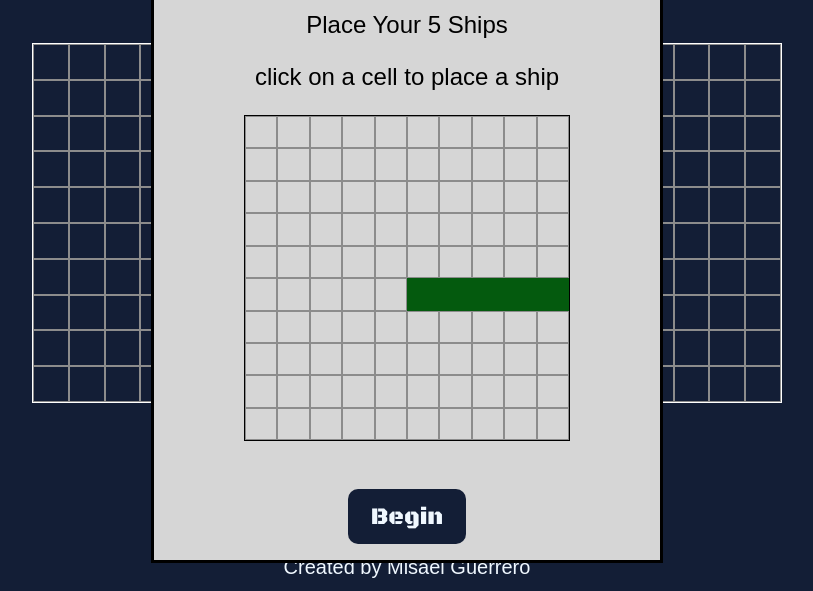
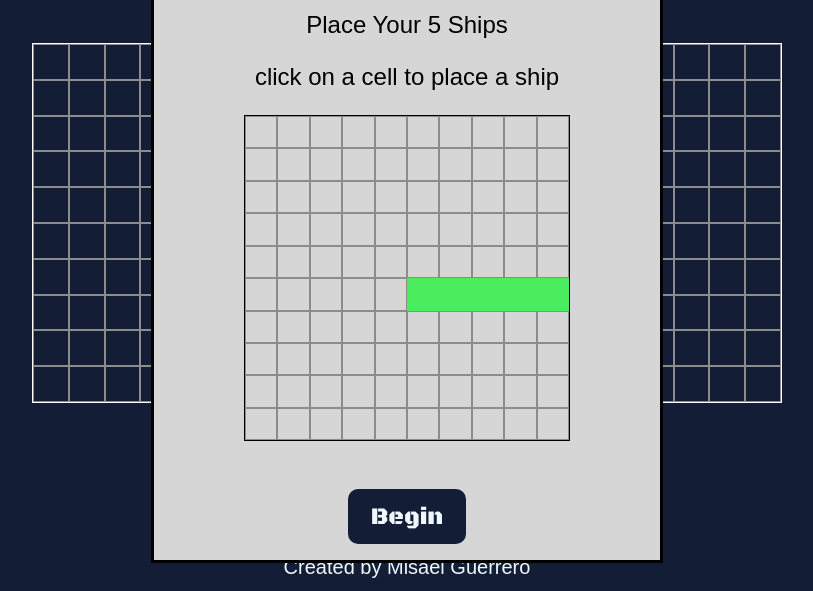
Before and after one commit to fmguerrero96/battleship, a plain HTML site: page index.html in a window 1280 px wide. Both pictures are taken after a click on the element 639 px from the left and 487 px from the top of the page. Shown: the part 209-800 px from the top of the page, without its empty margins (233-1046 px from the left). Drawn offline with Linux system fonts and the light colour scheme.

Commit message:
Change color of ship-cell class

```diff
--- a/styles.css
+++ b/styles.css
@@ -149,5 +149,5 @@ p {
 }
 
 .ship-cell {
-    background-color: rgb(4, 90, 14);
+    background-color: rgb(75, 236, 94);
 }
```
